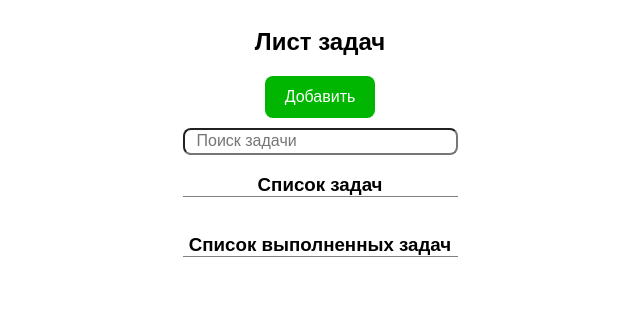
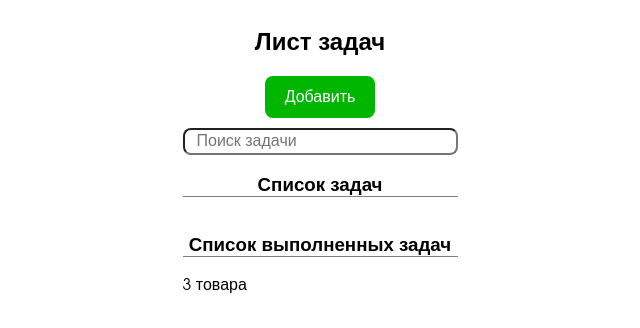
Before and after one commit to VisseraTarg/toDo-work, a Vue app: page / in a window 1280 px wide. Shown: the top 328 px of the page, without its empty margins (320-960 px from the left). Built offline with nearby package versions, Linux system fonts and the light colour scheme.

Commit message:
список задач(фича): ф-ия изменения слова от количества

```diff
--- a/src/App.vue
+++ b/src/App.vue
@@ -4,6 +4,7 @@ import {computed, onMounted, ref, watch} from "vue"
 import Form from "@/components/Form.vue";
 import ItemOfList from "@/components/ItemOfList.vue";
 import editForm from "@/components/editForm.vue";
+
 
 const todos = ref([])
 const isActiveForm = ref(false)
@@ -71,6 +72,29 @@ onMounted(() => {
   todos.value = JSON.parse(localStorage.getItem('todos')) || []
 })
 
+const sumProducts = 3;
+
+const forNameSumProducts = {
+  one: "товар",
+  two_three_four: "товара",
+  other: "товаров",
+}
+const nameSumProducts = computed (() => {
+  const lastNumber = Number(String(sumProducts).slice(-1))
+  const lastTwoNumbers = Number(String(sumProducts).slice(-2))
+
+  if (lastTwoNumbers > 10 && lastTwoNumbers < 20) {
+    return forNameSumProducts.other
+  } else if (lastNumber === 1) {
+    return forNameSumProducts.one
+  } else if (lastNumber === 2 || lastNumber === 3 || lastNumber === 4) {
+    return forNameSumProducts.two_three_four
+  } else {
+    return forNameSumProducts.other
+  }
+})
+
+
 </script>
 
 <template>
@@ -114,7 +138,7 @@ onMounted(() => {
           />
         </div>
       </section>
-
+      {{sumProducts}} {{nameSumProducts}}
     </section>
   </main>
 </template>
```
